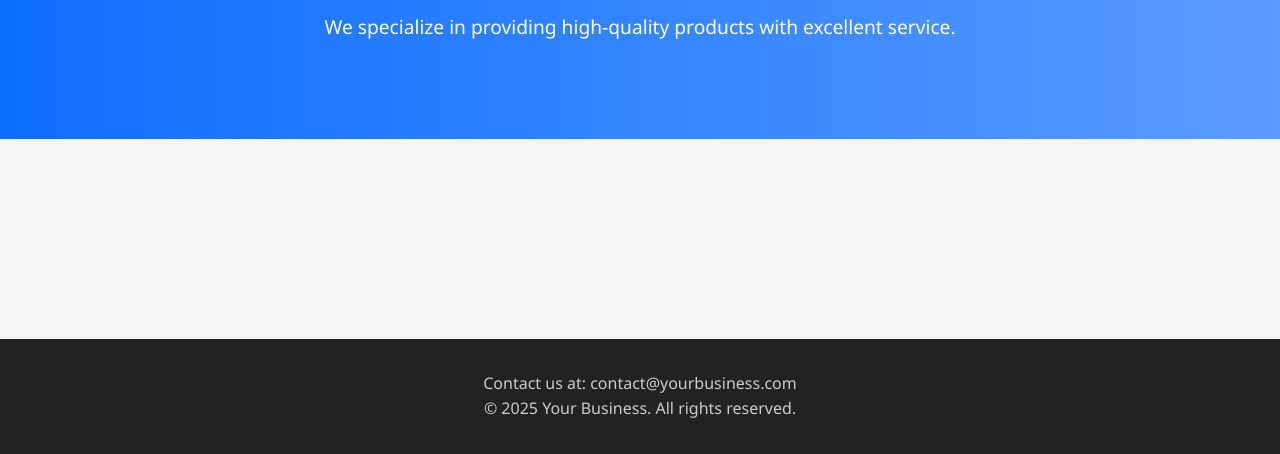
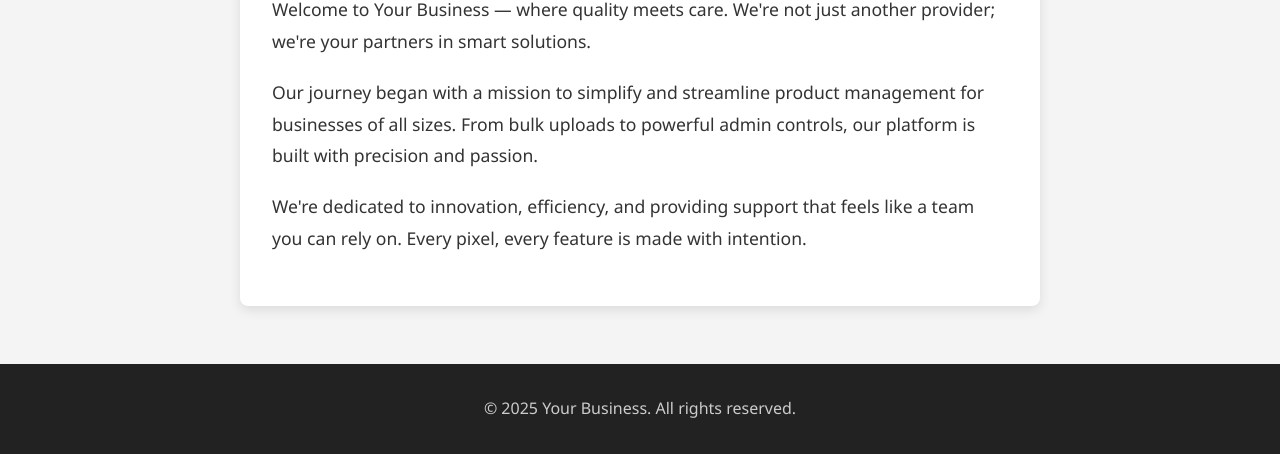
Before and after one commit to gaj-ash2017/product-site, a website: page public/about.html in a window 1280 px wide. Shown: the part 346-800 px from the top of the page. Drawn offline with Linux system fonts and the light colour scheme.

Commit message:
Add files via upload

```diff
--- a/public/about.html
+++ b/public/about.html
@@ -12,13 +12,25 @@
     <script src="navbar.js"></script>
     <div class="spacer"></div>
 
-  <section class="hero">
+    <section class="about-section">
       <h2>About Our Company</h2>
-    <p>We specialize in providing high-quality products with excellent service.</p>
+      <p>
+        Welcome to Your Business — where quality meets care. We're not just
+        another provider; we're your partners in smart solutions.
+      </p>
+      <p>
+        Our journey began with a mission to simplify and streamline product
+        management for businesses of all sizes. From bulk uploads to powerful
+        admin controls, our platform is built with precision and passion.
+      </p>
+      <p>
+        We're dedicated to innovation, efficiency, and providing support that
+        feels like a team you can rely on. Every pixel, every feature is made
+        with intention.
+      </p>
     </section>
 
     <footer>
-    <p>Contact us at: contact@yourbusiness.com</p>
       <p>&copy; 2025 Your Business. All rights reserved.</p>
     </footer>
   </body>
```
Lines whose indentation alone changed are shown as unchanged.
